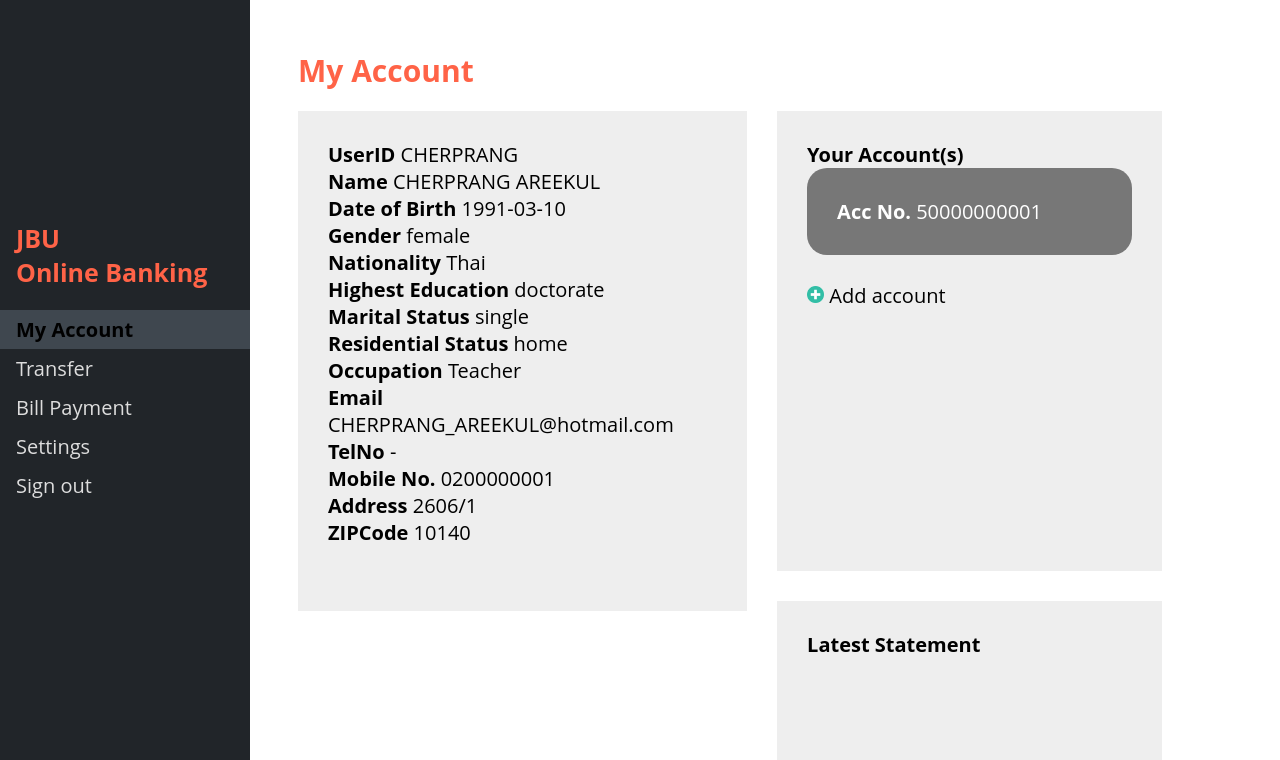
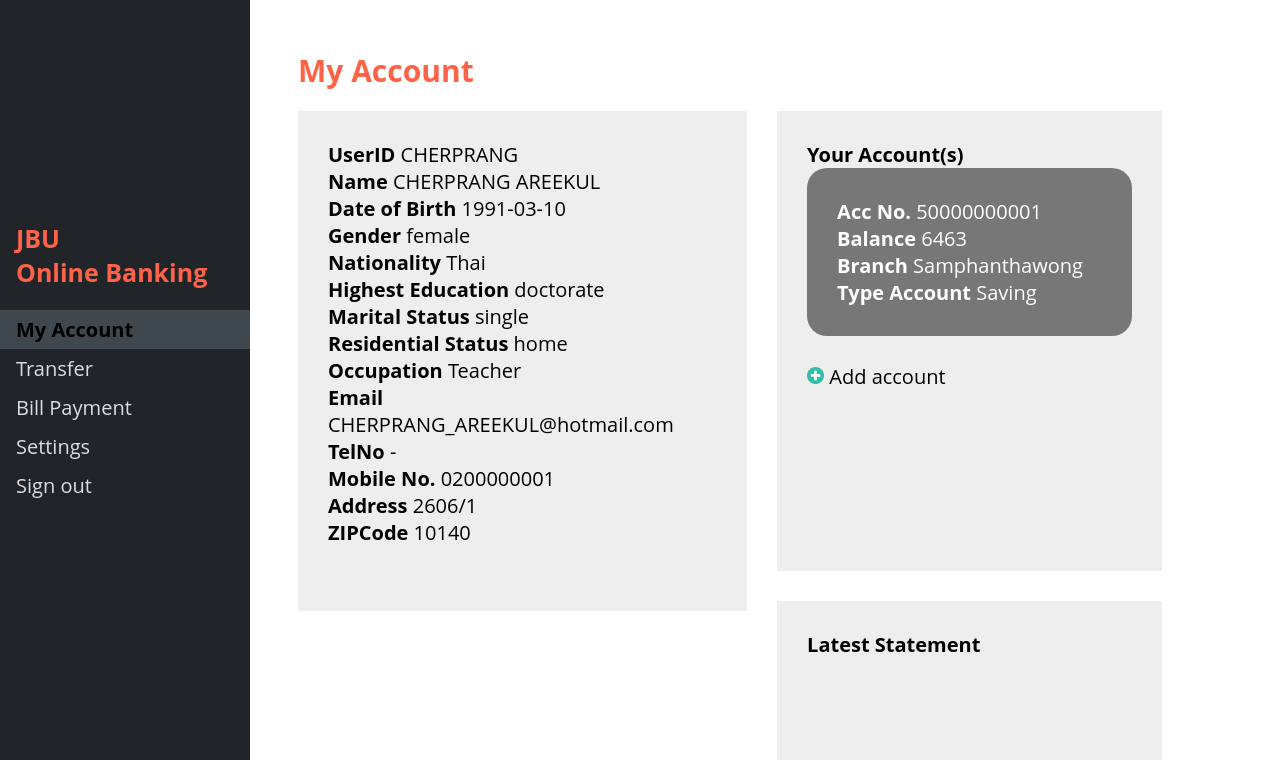
Before and after one commit to nicha23/project, a PHP site: page /myacc.php in a window 1280 px wide. Shown: the top 760 px of the page. Run offline with PHP 8.4, Linux system fonts and the light colour scheme; a user stored in the database is signed in; data comes from the database, SQL or seed files in the repository.

Commit message:
update myacc

```diff
--- a/myacc.php
+++ b/myacc.php
@@ -235,7 +235,7 @@ include_once 'phpConnect/connect.php';
 					<div class="myacc">
 						<strong>Acc No.</strong>
 						<?php
-						$sql_acc = "SELECT userinfo.IdentificationNo, account.AccountNo
+						$sql_acc = "SELECT userinfo.IdentificationNo, account.AccountNo, account.Balance
 						FROM userinfo
 						INNER JOIN account ON userinfo.IdentificationNo=account.IdentificationNo WHERE userinfo.UserID='$UserID';";
 						$query_acc = mysqli_query($conn, $sql_acc);
@@ -243,6 +243,26 @@ include_once 'phpConnect/connect.php';
 						?>
 
 						<?php echo $result_acc['AccountNo'] ?><br>
+
+						<div class="accinfobar">
+							<strong>Balance</strong>
+							<?php echo $result_acc['Balance'] ?><br>
+
+							<?php $sql_acc2 = "SELECT branchinfo.branchname, userinfo.IdentificationNo, account.AccountNo, account.Balance FROM userinfo INNER JOIN account ON userinfo.IdentificationNo=account.IdentificationNo INNER JOIN branchinfo ON account.branchid=branchinfo.branchid WHERE userinfo.UserID='$UserID'";
+							$query_acc2 = mysqli_query($conn, $sql_acc2);
+							$result_acc2 = mysqli_fetch_assoc($query_acc2);
+							?>
+							<strong>Branch</strong>
+							<?php echo $result_acc2['branchname'] ?><br>
+
+							<?php $sql_acc3 = "SELECT typeaccount.TypeAccount, userinfo.IdentificationNo, account.AccountNo, account.Balance FROM userinfo INNER JOIN account ON userinfo.IdentificationNo=account.IdentificationNo INNER JOIN typeaccount ON account.TypeAccountID=typeaccount.TypeAccountID WHERE userinfo.UserID='$UserID'";
+							$query_acc3 = mysqli_query($conn, $sql_acc3);
+							$result_acc3 = mysqli_fetch_assoc($query_acc3);
+							?>
+							<strong>Type Account</strong>
+							<?php echo $result_acc3['TypeAccount'] ?><br>
+						</div>
+
 					</div>
 
 					<div class="addacc">
@@ -273,13 +293,6 @@ include_once 'phpConnect/connect.php';
 				$(".accbar").toggle();
 			});
 		});
-
-		$(document).ready(function(){
-			$(".accbar").hide();
-			$(".addacc").click(function(){
-				$(".accbar").toggle();
-			});
-		});
 	</script>
 </body>
 </html>
```
